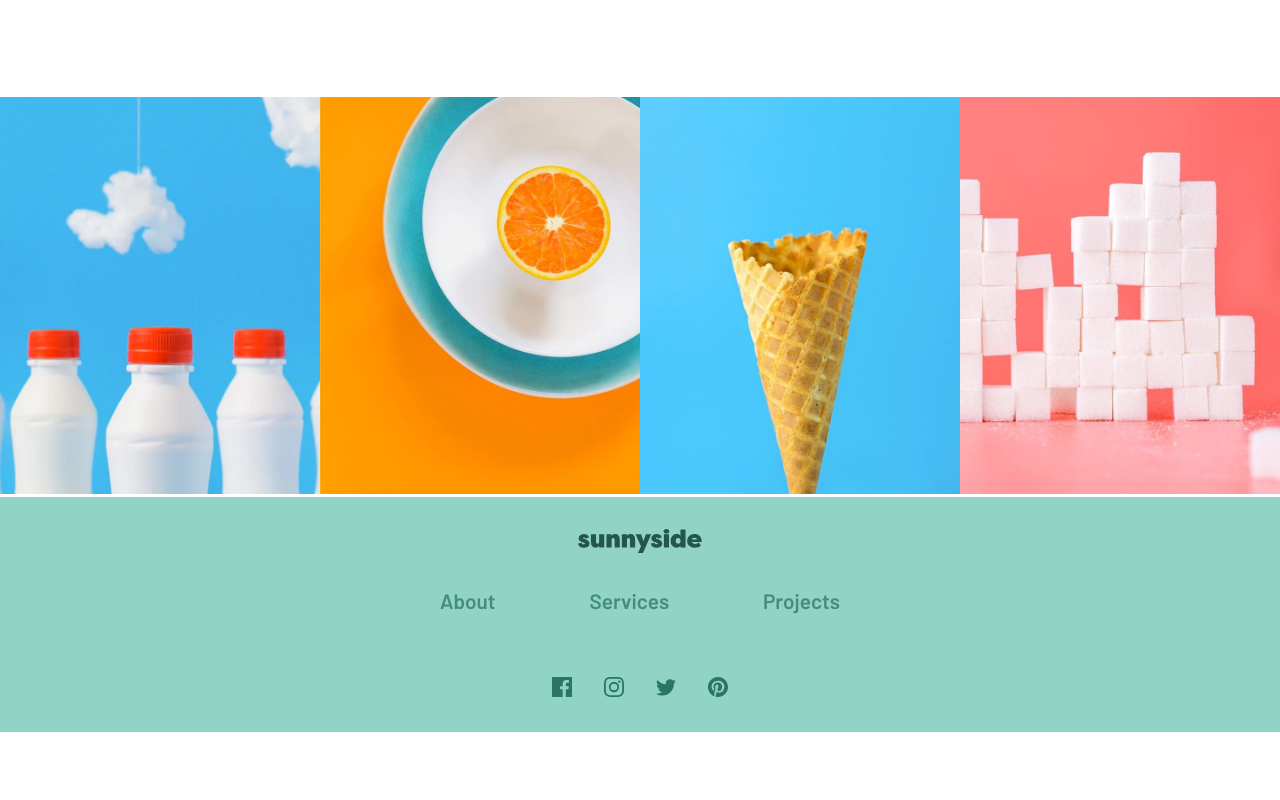
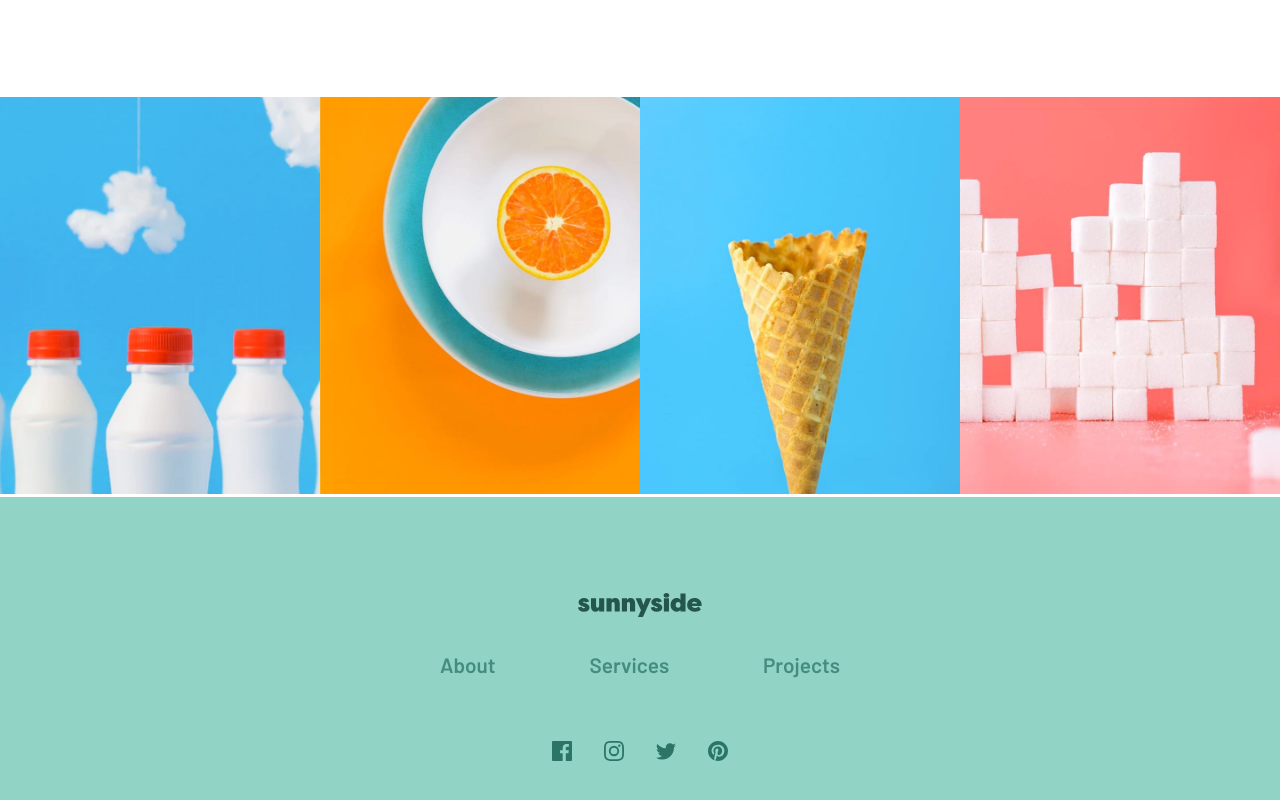
Before and after one commit to A-amon/Sunnyside, a plain HTML site: page index.html in a window 1280 px wide. Shown: the part 2948-3748 px from the top of the page. Before the commit the page ends 3680 px from the top, so only its background shows below. Drawn offline with Linux system fonts and the light colour scheme.

Commit message:
Add padding to footer
For min tablet size

```diff
--- a/styles/scss/layouts/_footer.scss
+++ b/styles/scss/layouts/_footer.scss
@@ -45,4 +45,8 @@
 			fill:$c-white;
 		}
 	}
+
+	@include tablet-query{
+		padding:4rem 0;
+	}
 }
```
Also changed, not shown: styles/css/index.css, 1 other file.
